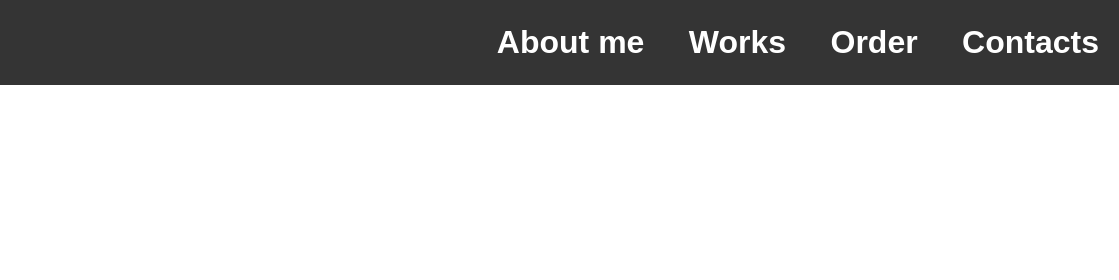
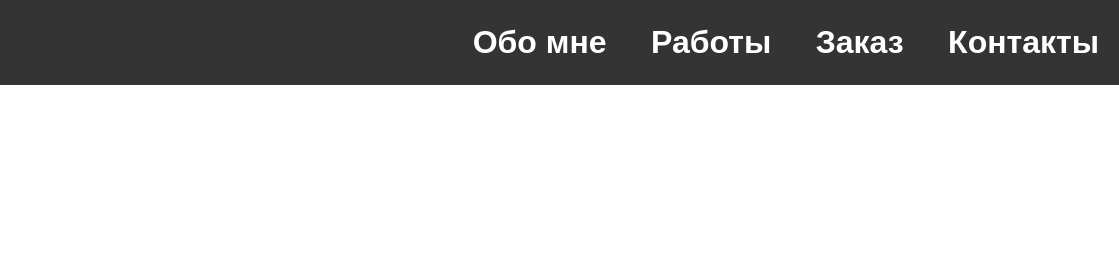
Before and after one commit to avilov1022/MyCardSite, a plain HTML site: page index.html in a window 1280 px wide. Shown: the top 280 px of the page, 161-1280 px from the left. Drawn offline with Linux system fonts and the light colour scheme.

Commit message:
Add files via upload

```diff
--- a/index.html
+++ b/index.html
@@ -14,10 +14,10 @@
             <a href="#" class="logo"><img src="img/logo.svg" alt="logo"></a>
             <div class="nav">
                 <ul>
-                    <li><a href="#aboutme">About me</a></li>
-                    <li><a href="#works">Works</a></li>
-                    <li><a href="#order">Order</a></li>
-                    <li><a href="#contacts">Contacts</a></li>
+                    <li><a href="#aboutme">Обо мне</a></li>
+                    <li><a href="#works">Работы</a></li>
+                    <li><a href="#order">Заказ</a></li>
+                    <li><a href="#contacts">Контакты</a></li>
                 </ul>
             </div>
         </div>
```
